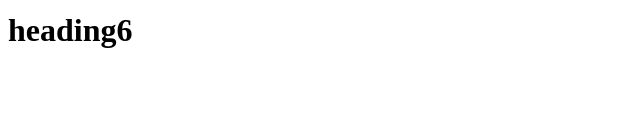
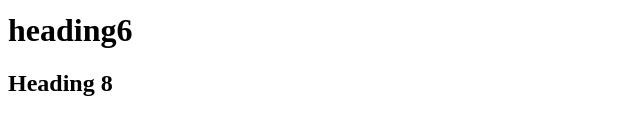
Before and after one commit to techfamabhi/practice-git, a plain HTML site: page index.html in a window 1280 px wide. Shown: the part 175-310 px from the top of the page, without its empty margins (0-640 px from the left). Drawn offline with Linux system fonts and the light colour scheme.

Commit message:
add heading 8

```diff
--- a/index.html
+++ b/index.html
@@ -10,5 +10,6 @@
     <h2>Hello i am from main </h2>
     <h1>Hello i am heading 1</h1>
     <h1>heading6</h1>
+    <h2>Heading 8</h2>
 </body>
 </html>
```
